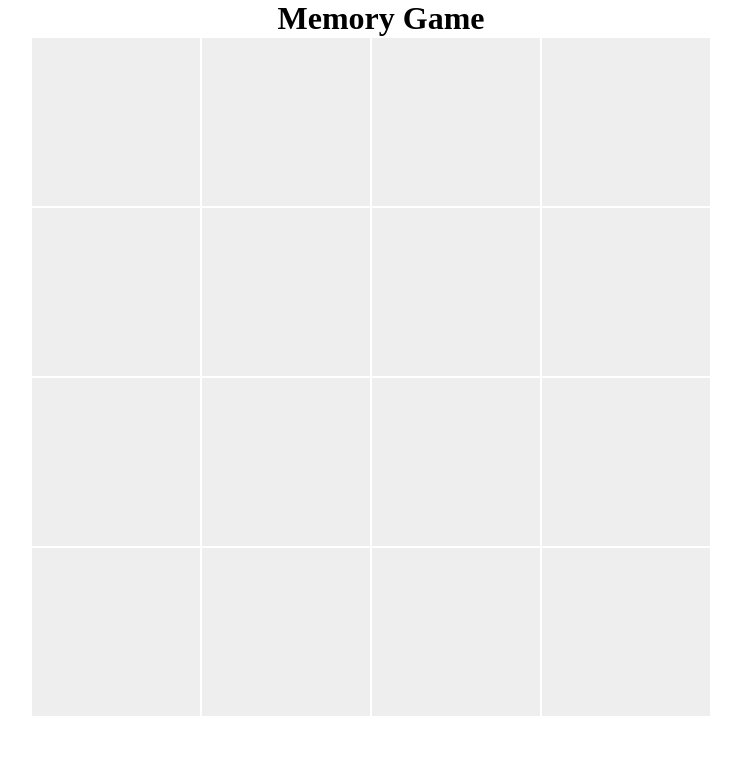
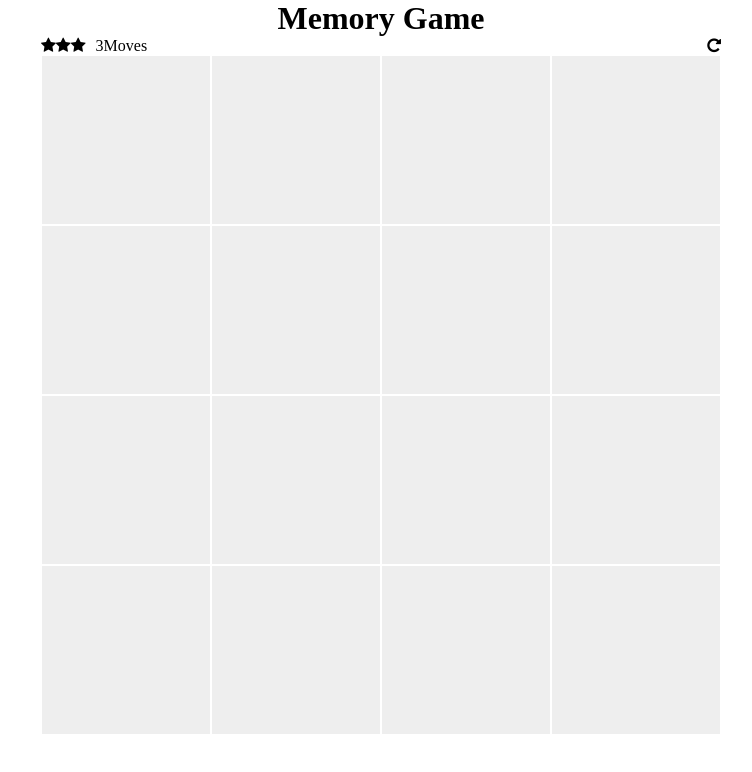
Before and after one commit to costas90/memory-game, a plain HTML site: page index.html in a window 1280 px wide. Shown: the whole page, without its empty margins (259-1011 px from the left). Drawn offline with Linux system fonts and the light colour scheme.

Commit message:
Add score panel HTML & CSS

```diff
--- a/css/style.css
+++ b/css/style.css
@@ -5,7 +5,7 @@ html, body {
   height: 100%;
 }
 
-h1, h2, h3, h4, h5, ul {
+h1, h2, h3, h4, h5, ul, p {
   margin: 0;
   padding: 0;
 }
@@ -15,15 +15,63 @@ body {
   flex-direction: column;
 }
 
+ul {
+  list-style: none;
+}
+
+img {
+  width: 100%;
+}
+
+/*
+*
+* HEADER
+*
+*/
+
 .title {
   margin-left: auto;
   margin-right: auto;
 }
 
-ul {
-  list-style: none;
+/*
+*
+* Score Panel
+*
+*/
+
+.score-panel {
+  display: flex;
+  flex-flow: row nowrap;
+}
+
+.score-panel ul, .score-panel p {
+  display: flex;
+  margin-left: 10px;
+}
+
+.score-panel div {
+  margin-left: auto;
+  margin-right: 10px;
+}
+
+/*
+*
+* Card Grid
+*
+*/
+
+.card-grid ul {
   display: flex;
   flex-flow: row wrap;
+  justify-content: center;
+}
+
+.card div {
+  padding-bottom:100%;
+  background:#EEE;
+  height:0;
+  position:relative;
 }
 
 .card {
@@ -33,20 +81,15 @@ ul {
   margin: 1px;
 }
 
-.card div {
-  padding-bottom:100%;
-  background:#EEE;
-  height:0;
-  position:relative;
-}
-
-img {
-  width: 100%;
-}
-
 .hide {
   display: none;
 }
+
+/*
+*
+* Break Points
+*
+*/
 
 @media screen and (min-width: 700px) {
   .container {
--- a/index.html
+++ b/index.html
@@ -5,12 +5,25 @@
   <meta name="viewport" content="width=device-width, initial-scale=1.0">
   <meta http-equiv="X-UA-Compatible" content="ie=edge">
   <link rel="stylesheet" href="css/style.css">
-  <title>Document</title>
+  <link rel="stylesheet prefetch" href="https://maxcdn.bootstrapcdn.com/font-awesome/4.6.1/css/font-awesome.min.css">
+  <title>Memory Game</title>
 </head>
 <body>
-  <h1 class="title">Memory Game</h1>
+  <header class="title">
+    <h1>Memory Game</h1>
+  </header>
   <div class="container">
-    <div class="stats"></div>
+    <section class="score-panel">
+      <ul>
+        <li><i class="fa fa-star" aria-hidden="true"></i></li>
+        <li><i class="fa fa-star" aria-hidden="true"></i></li>
+        <li><i class="fa fa-star" aria-hidden="true"></i></li>
+      </ul>
+      <p><span class="moves">3</span> Moves</p>
+      <div class="restart">
+        <i class="fa fa-repeat"></i>
+      </div>
+    </section>
     <div class="card-grid">
       <ul></ul>
     </div>
--- a/js/app.js
+++ b/js/app.js
@@ -122,6 +122,7 @@ function checkWin() {
   const pairedCards = document.querySelectorAll('.paired');
   if (pairedCards.length === cards.length) {
     console.log('Game Won');
+
   }
 }
 
```
Also changed, not shown: js/knuth-shuffle.js (deleted, +0 -23 lines).
